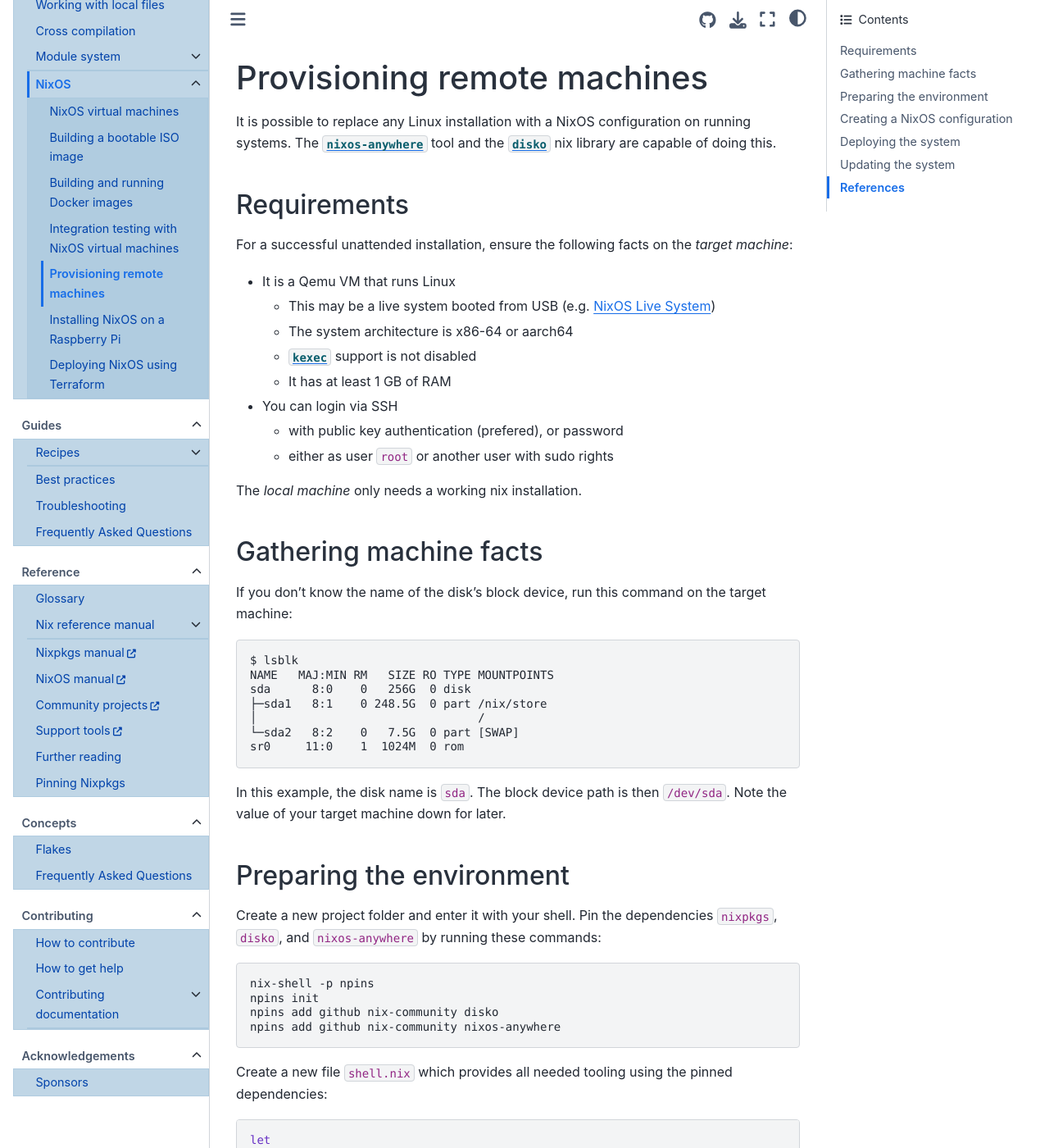
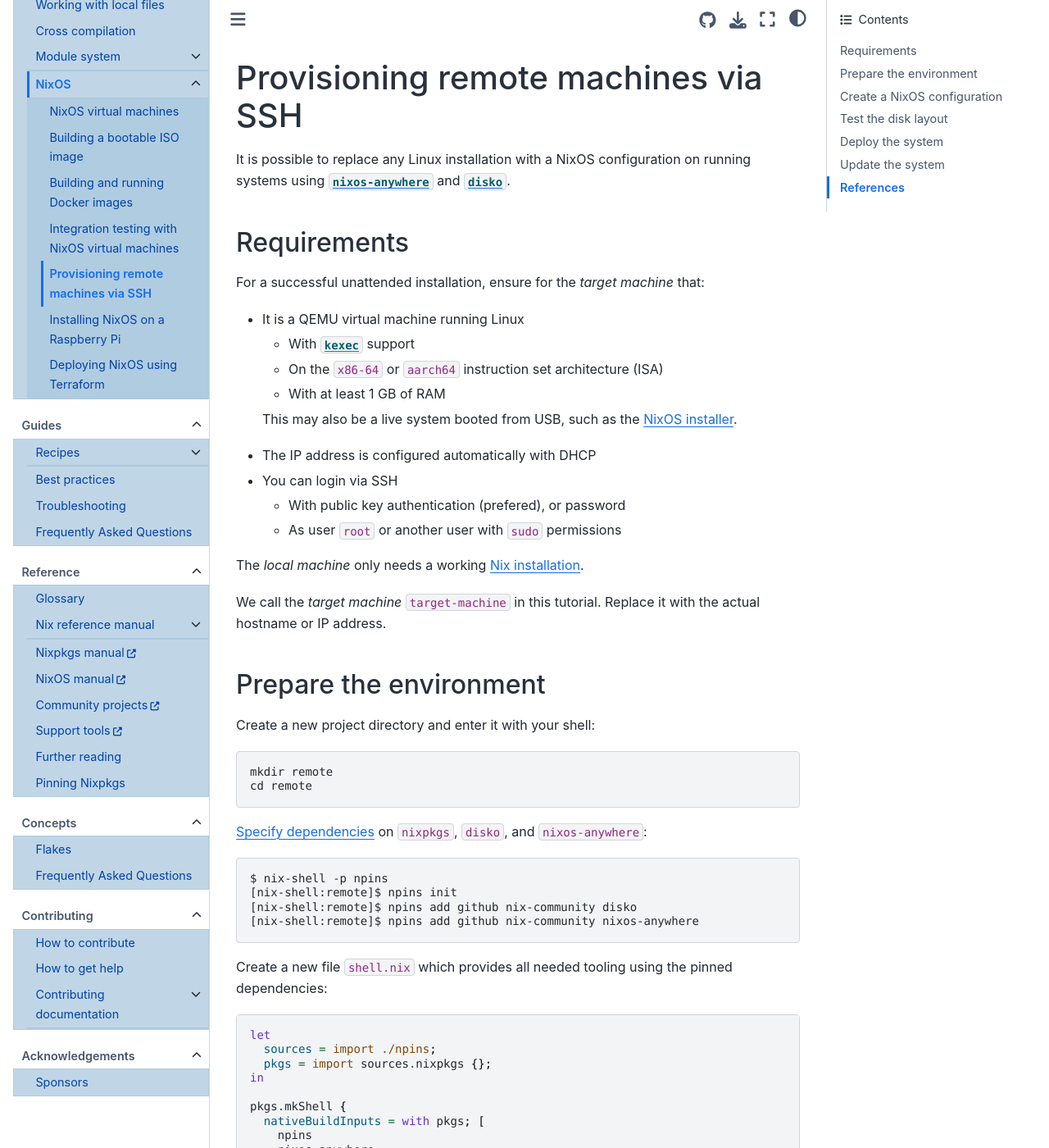
Before and after one commit to NixOS/nix.dev, a Sphinx documentation site: the page built from source/tutorials/nixos/provisioning-remote-machines.md, in a window 1280 px wide and 1400 px high. Shown: the whole window at 82% size. Built offline with Sphinx 7.4.7 and the Sphinx Book theme 1.1.4, drawn with Linux system fonts in a browser that asks for light colours; some of the changed text lies outside the part shown.

Commit message:
formatting and details

````diff
--- a/source/conf.py
+++ b/source/conf.py
@@ -52,6 +52,7 @@
     "colon_fence",
     "linkify",
     "tasklist",
+    "attrs_block",
 ]
 
 # GitHub-style automatic anchors for headings
--- a/source/tutorials/nixos/provisioning-remote-machines.md
+++ b/source/tutorials/nixos/provisioning-remote-machines.md
@@ -5,54 +5,50 @@
     "keywords": "Nix, deployment, remote, provisioning, nixos-anywhere, disko, partitioning, installation"
 ---
 
-# Provisioning remote machines
+# Provisioning remote machines via SSH
 
-It is possible to replace any Linux installation with a NixOS configuration on running systems.
-The [`nixos-anywhere`][nixos-anywhere] tool and the [`disko`][disko] nix library are capable of doing this.
+It is possible to replace any Linux installation with a NixOS configuration on running systems using [`nixos-anywhere`] and [`disko`].
+
+[`nixos-anywhere`]: https://nix-community.github.io/nixos-anywhere/
+[`disko`]: https://github.com/nix-community/disko
 
 ## Requirements
 
-For a successful unattended installation, ensure the following facts on the *target machine*:
+For a successful unattended installation, ensure for the *target machine* that:
 
-- It is a Qemu VM that runs Linux
-  - This may be a live system booted from USB (e.g. [NixOS Live System](https://nixos.org/download/#download-nixos-accordion))
-  - The system architecture is x86-64 or aarch64
-  - [`kexec`](https://en.wikipedia.org/wiki/Kexec) support is not disabled
-  - It has at least 1 GB of RAM
+- It is a QEMU virtual machine running Linux
+  - With [`kexec`](https://en.wikipedia.org/wiki/Kexec) support
+  - On the `x86-64` or `aarch64` instruction set architecture (ISA)
+  - With at least 1 GB of RAM
+
+  This may also be a live system booted from USB, such as the [NixOS installer](https://nixos.org/download/#download-nixos-accordion).
+
+- The IP address is configured automatically with DHCP
 - You can login via SSH
-  - with public key authentication (prefered), or password
-  - either as user `root` or another user with sudo rights
+  - With public key authentication (prefered), or password
+  - As user `root` or another user with `sudo` permissions
 
-The *local machine* only needs a working nix installation.
+The *local machine* only needs a working [Nix installation](install-nix).
 
-## Gathering machine facts
+We call the *target machine* `target-machine` in this tutorial.
+Replace it with the actual hostname or IP address.
 
-If you don't know the name of the disk's block device, run this command on the target machine:
+## Prepare the environment
+
+Create a new project directory and enter it with your shell:
 
 ```shell-session
-$ lsblk
-NAME   MAJ:MIN RM   SIZE RO TYPE MOUNTPOINTS
-sda      8:0    0   256G  0 disk
-├─sda1   8:1    0 248.5G  0 part /nix/store
-│                                /
-└─sda2   8:2    0   7.5G  0 part [SWAP]
-sr0     11:0    1  1024M  0 rom
+mkdir remote
+cd remote
 ```
 
-In this example, the disk name is `sda`.
-The block device path is then `/dev/sda`.
-Note the value of your target machine down for later.
-
-## Preparing the environment
-
-Create a new project folder and enter it with your shell.
-Pin the dependencies `nixpkgs`, `disko`, and `nixos-anywhere` by running these commands:
+[Specify dependencies](dependency-management-npins) on `nixpkgs`, `disko`, and `nixos-anywhere`:
 
 ```shell-session
-nix-shell -p npins
-npins init
-npins add github nix-community disko
-npins add github nix-community nixos-anywhere
+$ nix-shell -p npins
+[nix-shell:remote]$ npins init
+[nix-shell:remote]$ npins add github nix-community disko
+[nix-shell:remote]$ npins add github nix-community nixos-anywhere
 ```
 
 Create a new file `shell.nix` which provides all needed tooling using the pinned dependencies:
@@ -64,10 +60,10 @@
 in
 
 pkgs.mkShell {
-  nativeBuildInputs = [
-    pkgs.npins
-    pkgs.nixos-anywhere
-    pkgs.nixos-rebuild
+  nativeBuildInputs = with pkgs; [
+    npins
+    nixos-anywhere
+    nixos-rebuild
   ];
   shellHook = ''
     export NIX_PATH="nixpkgs=${sources.nixpkgs}:nixos-config=$PWD/configuration.nix"
@@ -75,26 +71,30 @@
 }
 ```
 
-Now exit the previously started nix shell environment and enter the new one:
+Now exit the temporary environment and enter the newly specified one:
 
 ```shell-session
-exit
-nix-shell
+[nix-shell:remote]$ exit
+$ nix-shell
 ```
 
-This shell environment is ready to use well-defined versions of nixpkgs with `nixos-anywhere` and `nixos-rebuild`.
-Execute all following commands in this environment.
+This shell environment is ready to use well-defined versions of Nixpkgs with `nixos-anywhere` and `nixos-rebuild`.
 
-## Creating a NixOS configuration
+:::{important}
+Run all following commands in this environment.
+:::
+
+## Create a NixOS configuration
 
 The new NixOS configuration will consist of the general system configuration and a disk layout specification.
 
-The disk layout in this example describes a single disk with a boot and ESP partition and a root file system that takes all available space.
-It will work on both EFI and legacy BIOS systems.
+The disk layout in this example describes a single disk with a [master boot record](https://en.wikipedia.org/wiki/Master_boot_record) (MBR) and [EFI system partition](https://en.wikipedia.org/wiki/EFI_system_partition) (ESP) partition, and a root file system that takes all remaining available space.
+It will work on both EFI and BIOS systems.
 
 Create a new file `single-disk-layout.nix` with the disk layout specification:
 
-```{code-block} nix
+{lineno-start=1}
+```nix
 { lib, ... }:
 
 {
@@ -133,9 +133,28 @@
 }
 ```
 
-Create the system configuration file `configuration.nix`:
+Create the file `configuration.nix`, which imports the disk layout definition and specifies which disk to format:
 
-```{code-block} nix
+:::{tip}
+If you don't know the target disk's device identifier, list all devices on the *target machine* with `lsblk`:
+
+```shell-session
+$ ssh target-machine lsblk
+NAME   MAJ:MIN RM   SIZE RO TYPE MOUNTPOINTS
+sda      8:0    0   256G  0 disk
+├─sda1   8:1    0 248.5G  0 part /nix/store
+│                                /
+└─sda2   8:2    0   7.5G  0 part [SWAP]
+sr0     11:0    1  1024M  0 rom
+```
+
+In this example, the disk name is `sda`.
+The block device path is then `/dev/sda`.
+Note that value for later.
+:::
+
+{lineno-start=1}
+```nix
 { modulesPath, ... }:
 
 let
@@ -148,12 +167,15 @@
     (sources.disko + "/module.nix")
     ./single-disk-layout.nix
   ];
+
   disko.devices.disk.main.device = diskDevice;
+
   boot.loader.grub = {
     devices = [ diskDevice ];
     efiSupport = true;
     efiInstallAsRemovable = true;
   };
+
   services.openssh.enable = true;
 
   users.users.root.openssh.authorizedKeys.keys = [
@@ -164,46 +186,78 @@
 }
 ```
 
+:::{important}
 Replace `/dev/sda` with your disk block device path.
+
 Replace the `<your SSH key here>` string with the SSH public key that you want to use for future logins as user `root`.
-
-This system configuration works with a Qemu VM as the target system.
-If your target machine is not a Qemu VM, remove the import line with `qemu-guest.nix` and adapt the configuration accordingly.
+:::
 
 :::{dropdown} Detailed explanation
 
-The `diskDevice` variable in the `let` block defines the path of the disk block device.
-It is used to set the target for the partitioning and formatting as described in the disk layout specification.
-It is also used in the boot loader configuration to make it bootable on both legacy BIOS as well as UEFI systems.
+The `diskDevice` variable in the `let` block defines the path of the disk block device:
 
-```{code-block} nix
+{lineno-start=3 emphasize-lines="2"}
+```nix
+let
   diskDevice = "/dev/sda";
+  sources = import ./npins;
+in
 ```
 
-The `qemu-guest.nix` NixOS module sets NixOS configuration paths that make this system compatible to run inside a Qemu virtual machine.
+It is used to set the target for the partitioning and formatting as described in the disk layout specification.
+It is also used in the boot loader configuration to make it bootable on both legacy BIOS as well as UEFI systems:
 
-```{code-block} nix
-    (modulesPath + "/profiles/qemu-guest.nix")
+{lineno-start=14 emphasize-lines="1,4"}
+```nix
+  disko.devices.disk.main.device = diskDevice;
+
+  boot.loader.grub = {
+    devices = [ diskDevice ];
+    efiSupport = true;
+    efiInstallAsRemovable = true;
+  };
 ```
 
-The `disko` library consumes a disk layout specification and is able to generate both an automatic partitioning script and also the portion of the NixOS configuration that mounts the partitions accordingly at boot time.
+The `qemu-guest.nix` module makes this system compatible for running inside a QEMU virtual machine:
+
+{lineno-start=8 emphasize-lines="2"}
+```nix
+  imports = [
+    (modulesPath + "/profiles/qemu-guest.nix")
+    (sources.disko + "/module.nix")
+    ./single-disk-layout.nix
+  ];
+```
+
+From a disk layout specification, the `disko` library generates a partitioning script and the portion of the NixOS configuration that mounts the partitions accordingly at boot time.
 The first line imports the library, the second line applies the disk layout:
 
-```{code-block} nix
+{lineno-start=8 emphasize-lines="3,4"}
+```nix
+  imports = [
+    (modulesPath + "/profiles/qemu-guest.nix")
     (sources.disko + "/module.nix")
     ./single-disk-layout.nix
+  ];
+```
+:::
+
+## Test the disk layout
+
+Check that the disk layout is valid:
+
+```shell-session
+nix-build -E "((import <nixpkgs> {}).nixos [ ./configuration.nix ]).installTest"
 ```
 
-:::
+This commands runs the complete installation in a virtual machine by building a derivation in the `installTest` attribute provided by the `disko` module.
 
-## Deploying the system
+## Deploy the system
 
-To deploy the system, run the following commands in the nix shell.
-Replace `target-host` with the IP or hostname of your target system:
+To deploy the system, build the configuration and the corresponding disk formatting script, and run `nixos-anywhere` using the results:
 
-:::{note}
-If you don't have public key authentication:
-Set the environment variable `SSH_PASS` to your password then append the `--env-password` flag to `nixos-anywhere`.
+:::{important}
+Replace `target-host` with the hostname or IP address of your *target machine*.
 :::
 
 ```shell-session
@@ -212,32 +266,27 @@
 nixos-anywhere --store-paths "$diskoScript" "$toplevel" root@target-host
 ```
 
+:::{note}
+If you don't have public key authentication:
+Set the environment variable `SSH_PASS` to your password then append the `--env-password` flag to the `nixos-anywhere` command.
+:::
+
 `nixos-anywhere` will now log into the target system, partition, format, and mount the disk, and install the NixOS configuration.
 Then, it reboots the system.
 
-:::{note}
-If you changed the disk layout, you can test if it generally works with this command, which runs the installation in a virtual machine:
+## Update the system
 
-```shell-session
-nix-build -E "((import <nixpkgs> {}).nixos [ ./configuration.nix ]).installTest"
-```
-:::
-
-## Updating the system
-
-`nixos-anywhere` is not needed for redeployments, unless you want to change the disk layout.
-
-To update the system, run:
+To update the system, run `npins` and re-deploy the configuration:
 
 ```shell-session
 npins update nixpkgs
 nixos-rebuild switch --no-flake --target-host root@target-host
 ```
 
+`nixos-anywhere` is not needed any more, unless you want to change the disk layout.
+
 ## References
 
-- [`nixos-anywhere` project page][nixos-anywhere]
-- [`disko` project repository][disko]
-
-[nixos-anywhere]: https://nix-community.github.io/nixos-anywhere/
-[disko]: https://github.com/nix-community/disko
+- [`nixos-anywhere` project page][`nixos-anywhere`]
+- [`disko` project repository][`disko`]
+- [Colletion of disk layout examples](https://github.com/nix-community/disko/tree/master/example)
````
Also changed, not shown: other parts of source/tutorials/nixos/provisioning-remote-machines.md (+1 -1 lines).
